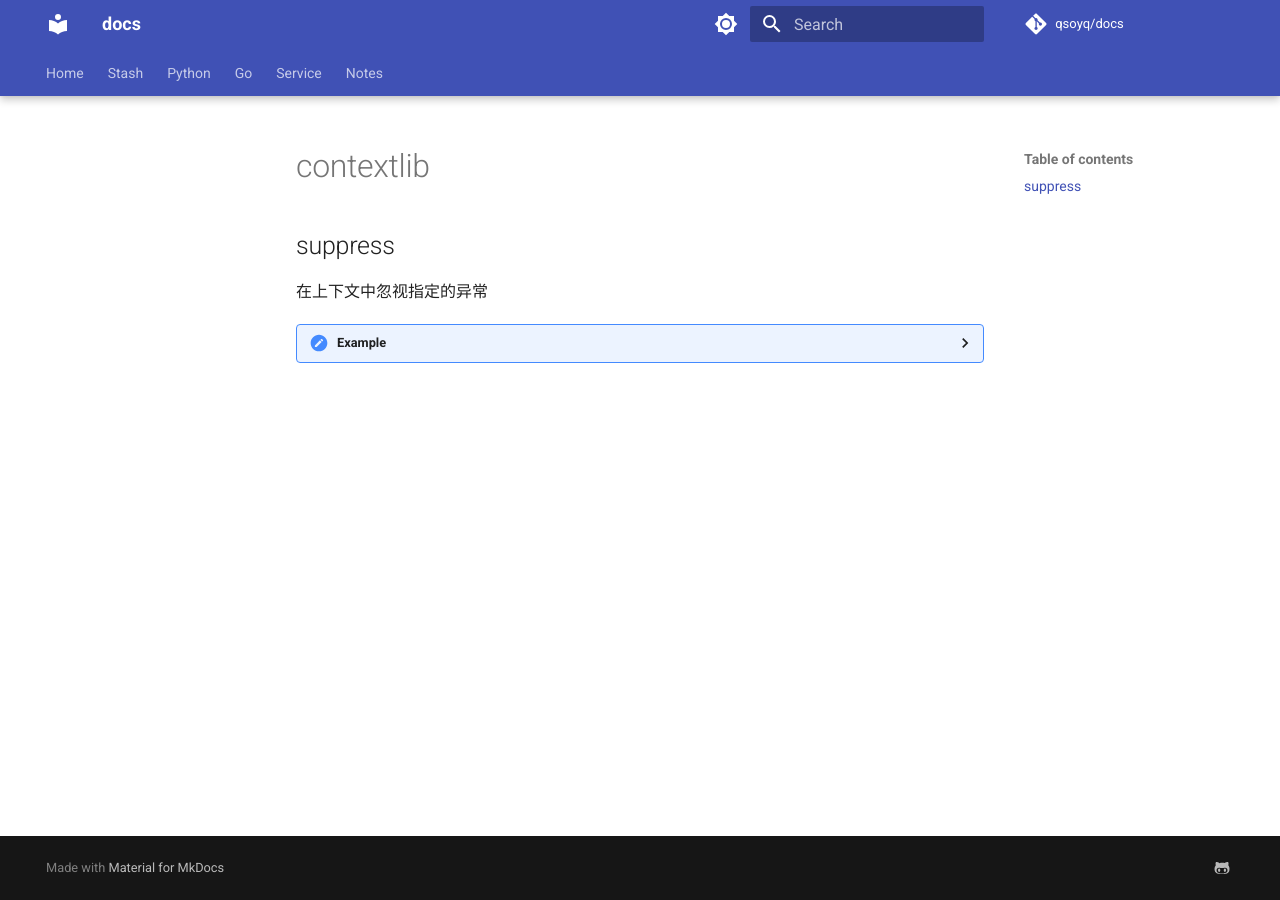
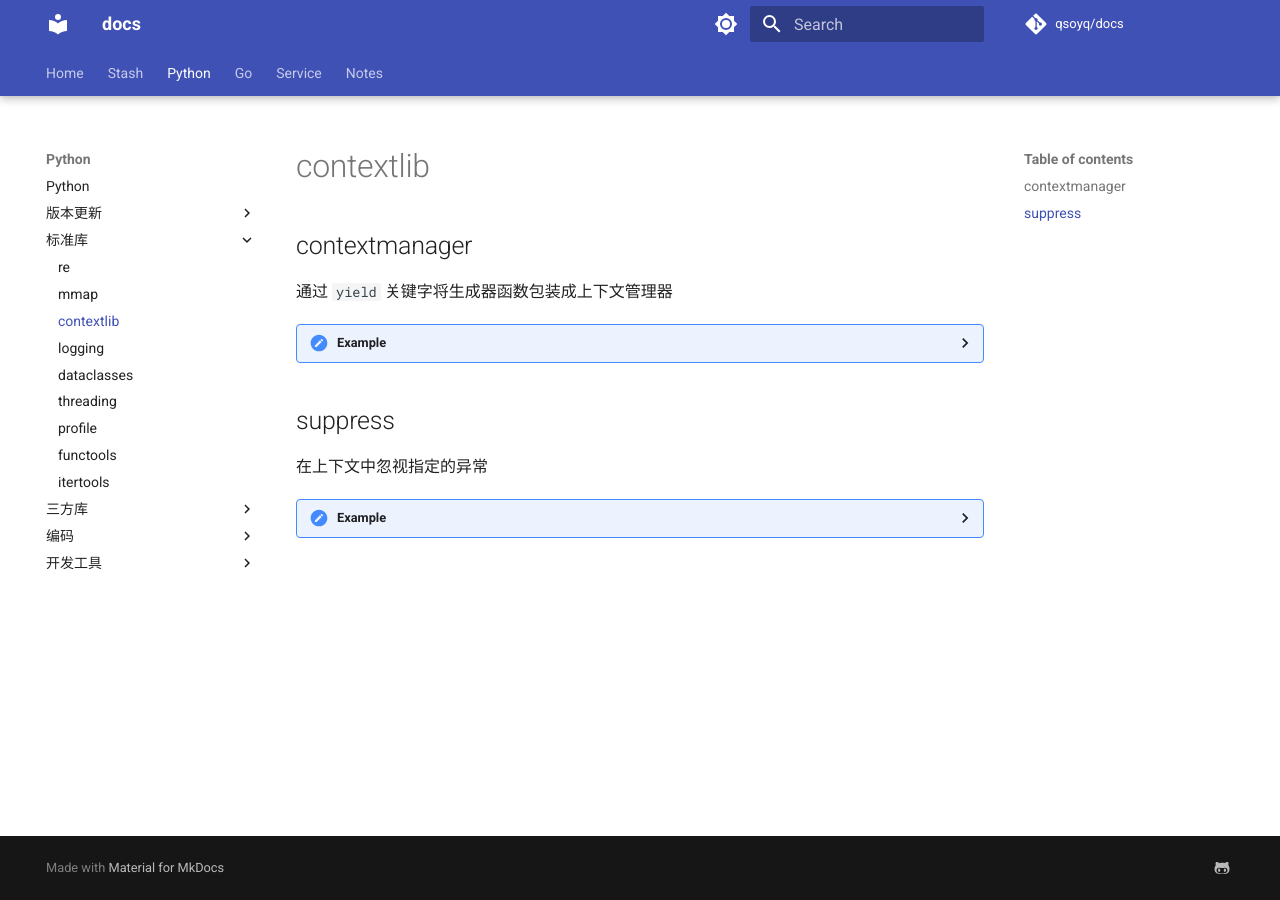
Before and after one commit to qsoyq/docs, an MkDocs documentation site: the page built from docs/python/contextlib.md, in a window 1280 px wide. Built offline with MkDocs 1.6.1 and Material for MkDocs 9.7.7, drawn with Linux system fonts in a browser that asks for light colours; comment, search, counter and statistics services are not loaded.

Commit message:
add docs/python/contextlib.md

````diff
--- a/docs/python/contextlib.md
+++ b/docs/python/contextlib.md
@@ -1,4 +1,36 @@
 # contextlib
+
+## contextmanager
+
+通过 `yield` 关键字将生成器函数包装成上下文管理器
+
+<details>
+<summary>Example</summary>
+
+```python
+import time
+from contextlib import contextmanager
+
+@contextmanager
+def timeit_context(tag: str | None = None):
+    if tag is None:
+        tag = "timeit_context"
+
+    if not tag.startswith("timeit_context"):
+        tag = f"timeit_context - {timeit_context}"
+    try:
+        start_time = time.perf_counter()
+        yield
+    finally:
+        end_time = time.perf_counter()
+        process_time = end_time - start_time
+        print(f"{tag} - {process_time:.2f}")
+
+with timeit_context():
+    time.sleep(1)
+```
+
+</details>
 
 ## suppress
 
--- a/mkdocs.yml
+++ b/mkdocs.yml
@@ -94,6 +94,7 @@ nav:
           - 标准库:
                 - re: python/regex.md
                 - mmap: python/mmap.md
+                - contextlib: python/contextlib.md
                 - logging: python/logging.md
                 - dataclasses: python/dataclasses.md
                 - threading: python/threading.md
````
